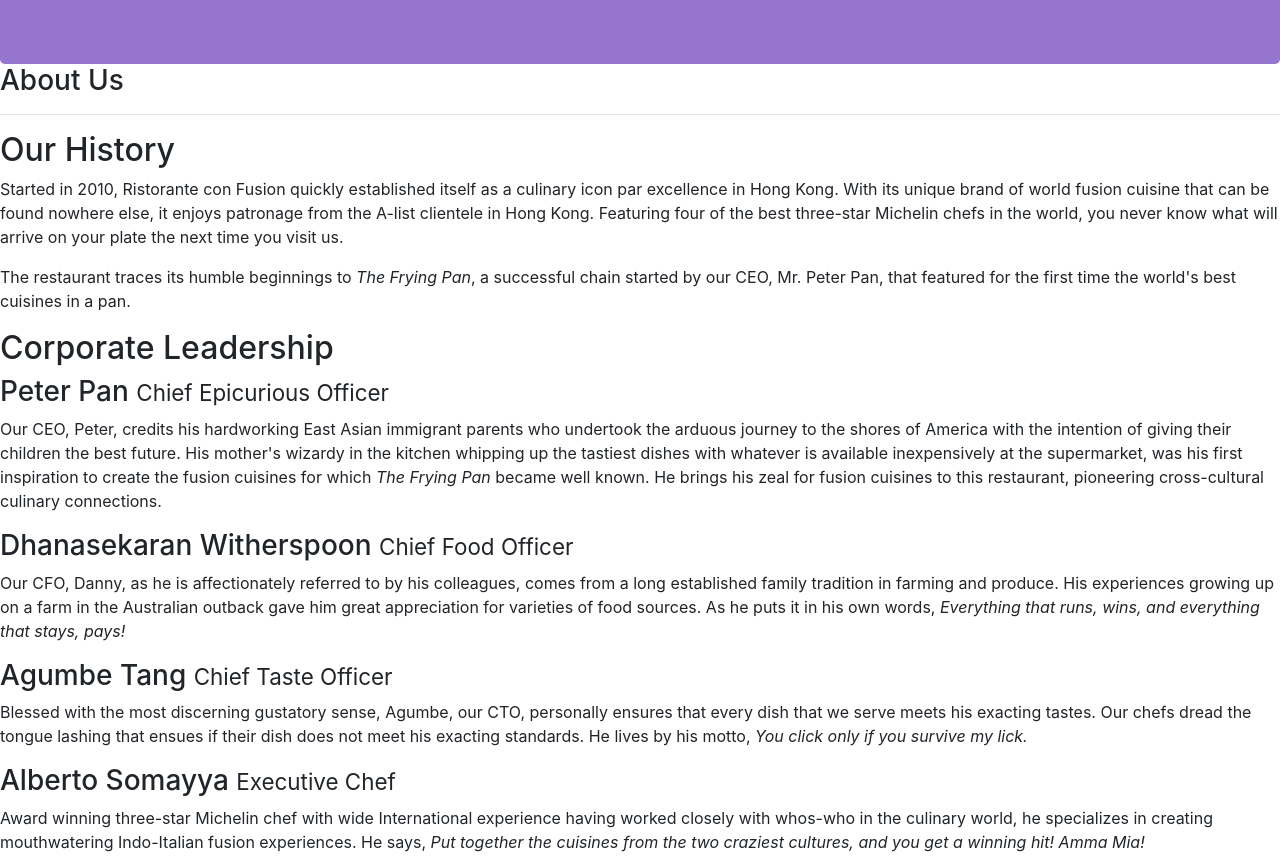
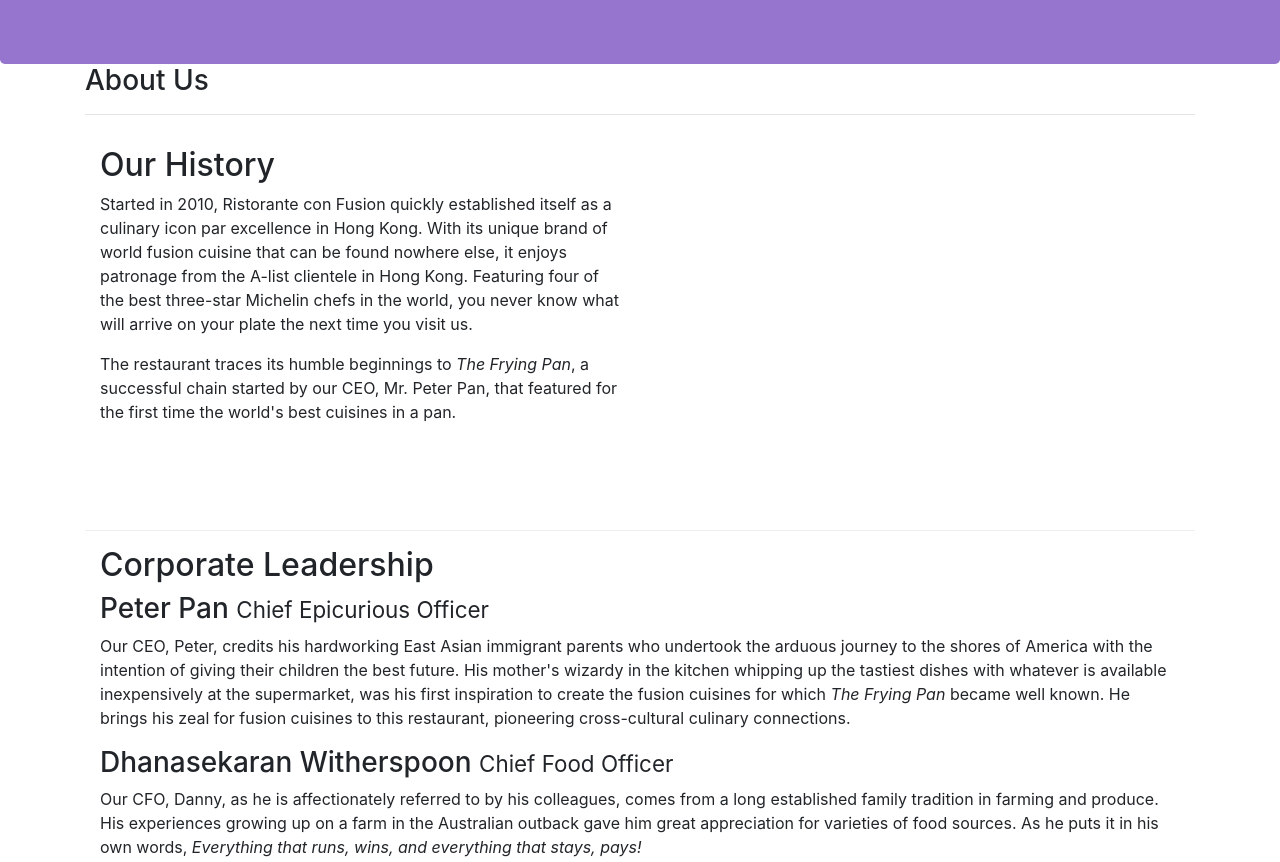
Before and after one commit to sinobec/bootstrap, a website: page aboutus.html in a window 1280 px wide. Shown: the part 220-1082 px from the top of the page. Drawn offline with nearby package versions, Linux system fonts and the light colour scheme.

Commit message:
assignment_1

```diff
--- a/aboutus.html
+++ b/aboutus.html
@@ -31,16 +31,16 @@
     </div>
 </header>
 
-<div>
-    <div>
-        <div>
+<div class="container">
+    <div class="row">
+        <div class="col-12">
            <h3>About Us</h3>
            <hr>
         </div>
     </div>
 
-    <div>
-        <div>
+    <div class="row row-content">
+        <div class="col-12 col-sm-6">
             <h2>Our History</h2>
             <p>Started in 2010, Ristorante con Fusion quickly established itself as a culinary icon par excellence in Hong Kong. With its unique brand of world fusion cuisine that can be found nowhere else, it enjoys patronage from the A-list clientele in Hong Kong.  Featuring four of the best three-star Michelin chefs in the world, you never know what will arrive on your plate the next time you visit us.</p>
             <p>The restaurant traces its humble beginnings to <em>The Frying Pan</em>, a successful chain started by our CEO, Mr. Peter Pan, that featured for the first time the world's best cuisines in a pan.</p>
@@ -50,17 +50,17 @@
     </div>
 
 
-    <div>
-        <div>
+    <div class="row row-content">
+        <div class="col-12">
             <h2>Corporate Leadership</h2>
             <h3>Peter Pan <small>Chief Epicurious Officer</small></h3>
-            <p>Our CEO, Peter, credits his hardworking East Asian immigrant parents who undertook the arduous journey to the shores of America with the intention of giving their children the best future. His mother's wizardy in the kitchen whipping up the tastiest dishes with whatever is available inexpensively at the supermarket, was his first inspiration to create the fusion cuisines for which <em>The Frying Pan</em> became well known. He brings his zeal for fusion cuisines to this restaurant, pioneering cross-cultural culinary connections.</p>
+            <p class="d-none d-sm-block">Our CEO, Peter, credits his hardworking East Asian immigrant parents who undertook the arduous journey to the shores of America with the intention of giving their children the best future. His mother's wizardy in the kitchen whipping up the tastiest dishes with whatever is available inexpensively at the supermarket, was his first inspiration to create the fusion cuisines for which <em>The Frying Pan</em> became well known. He brings his zeal for fusion cuisines to this restaurant, pioneering cross-cultural culinary connections.</p>
             <h3>Dhanasekaran Witherspoon <small>Chief Food Officer</small></h3>
-            <p>Our CFO, Danny, as he is affectionately referred to by his colleagues, comes from a long established family tradition in farming and produce. His experiences growing up on a farm in the Australian outback gave him great appreciation for varieties of food sources. As he puts it in his own words, <em>Everything that runs, wins, and everything that stays, pays!</em></p>
+            <p class="d-none d-sm-block">Our CFO, Danny, as he is affectionately referred to by his colleagues, comes from a long established family tradition in farming and produce. His experiences growing up on a farm in the Australian outback gave him great appreciation for varieties of food sources. As he puts it in his own words, <em>Everything that runs, wins, and everything that stays, pays!</em></p>
             <h3>Agumbe Tang <small>Chief Taste Officer</small></h3>
-            <p>Blessed with the most discerning gustatory sense, Agumbe, our CTO, personally ensures that every dish that we serve meets his exacting tastes. Our chefs dread the tongue lashing that ensues if their dish does not meet his exacting standards. He lives by his motto, <em>You click only if you survive my lick.</em></p>
+            <p class="d-none d-sm-block">Blessed with the most discerning gustatory sense, Agumbe, our CTO, personally ensures that every dish that we serve meets his exacting tastes. Our chefs dread the tongue lashing that ensues if their dish does not meet his exacting standards. He lives by his motto, <em>You click only if you survive my lick.</em></p>
             <h3>Alberto Somayya <small>Executive Chef</small></h3>
-            <p>Award winning three-star Michelin chef with wide International experience having worked closely with whos-who in the culinary world, he specializes in creating mouthwatering Indo-Italian fusion experiences. He says, <em>Put together the cuisines from the two craziest cultures, and you get a winning hit! Amma Mia!</em></p>
+            <p class="d-none d-sm-block">Award winning three-star Michelin chef with wide International experience having worked closely with whos-who in the culinary world, he specializes in creating mouthwatering Indo-Italian fusion experiences. He says, <em>Put together the cuisines from the two craziest cultures, and you get a winning hit! Amma Mia!</em></p>
         </div>
    </div>
 
```
Also changed, not shown: index.html (+6 -6 lines).
